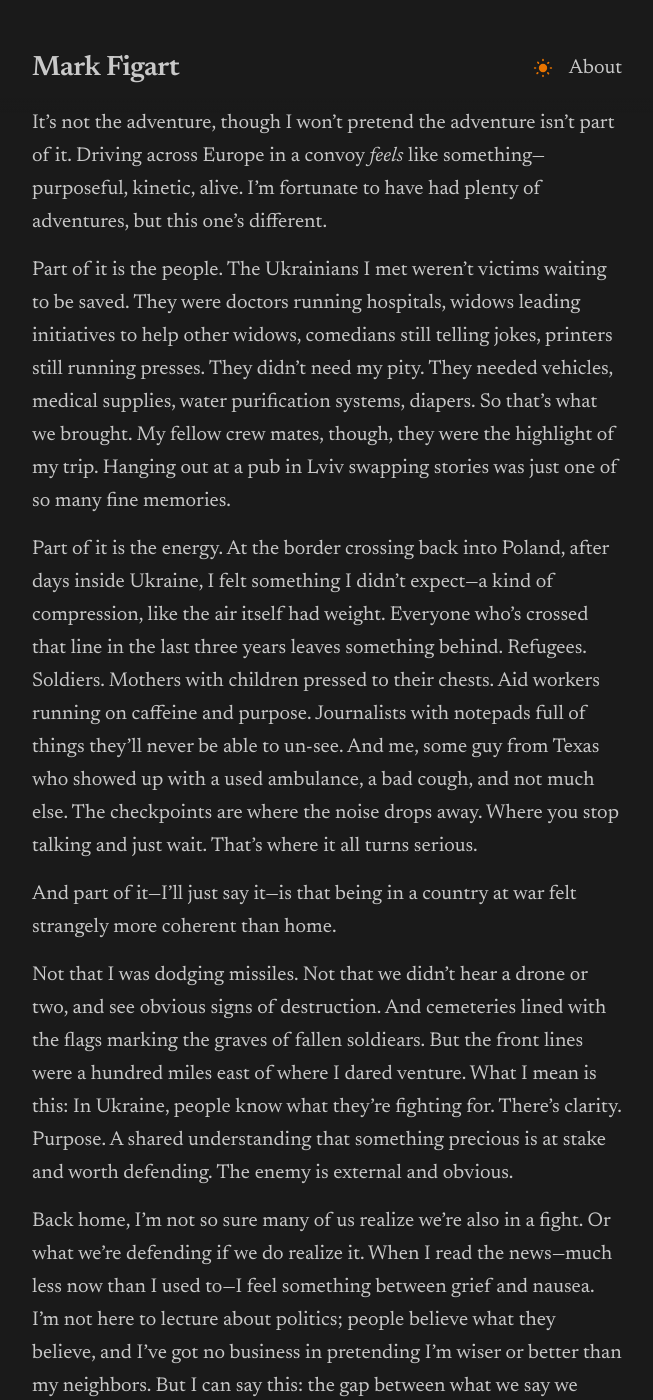
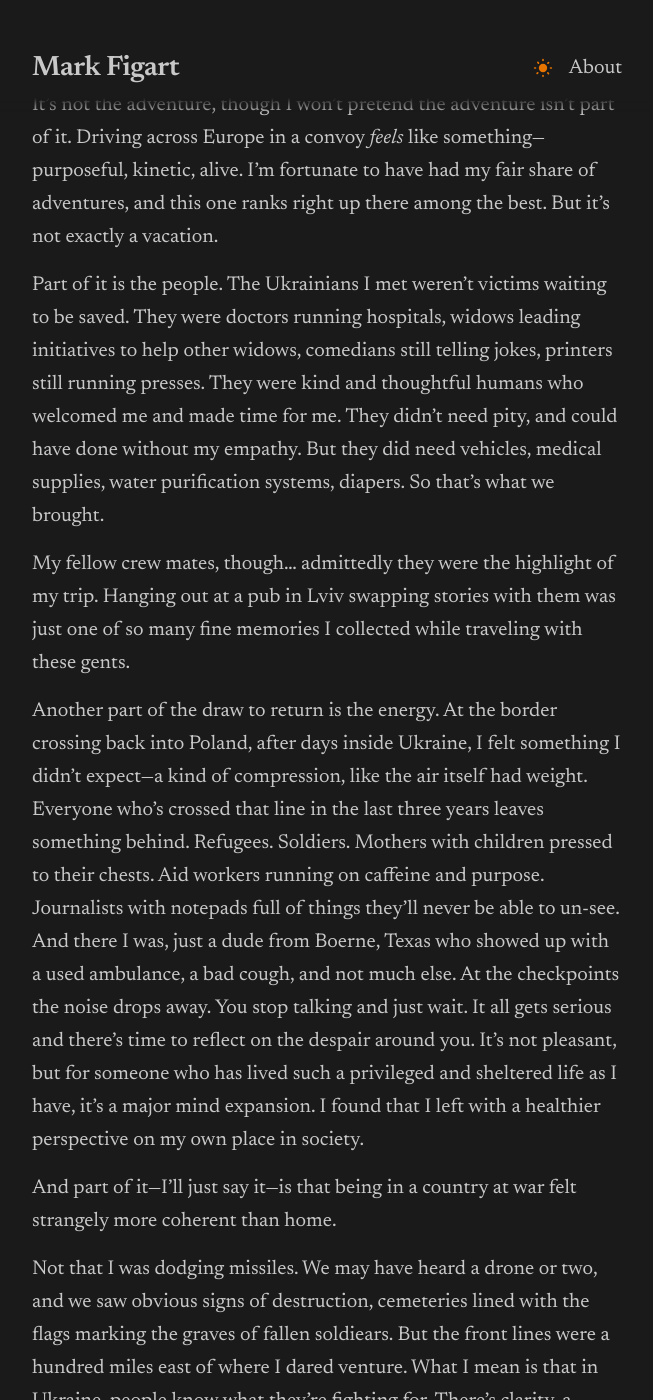
Before and after one commit to figart/60, a Jekyll site: the page built from _posts/2026-01-28-why-im-going-back-to-ukraine.md, in a window 1280 px wide and 1400 px high, scrolled down 2296 px. Shown: the whole window, without its empty margins (313-966 px from the left). Built offline with Jekyll 4.4.1, drawn with Linux system fonts in a browser that asks for light colours; some of the changed text lies outside the part shown.

Commit message:
update ukraine post

```diff
--- a/_posts/2026-01-28-why-im-going-back-to-ukraine.md
+++ b/_posts/2026-01-28-why-im-going-back-to-ukraine.md
@@ -4,37 +4,39 @@ title: "Why I'm going back to Ukraine"
 date: 2026-01-28
 ---
 
-The worst cappuccino I ever had was in Folkestone, England. I don't say this lightly—I've had gas station cappuccino in rural Texas, the kind that comes out of a machine with a cracked dispenser and a handwritten "Out of Order" sign taped over half the buttons. The Folkestone cappuccino was worse.
+The worst cappuccino I ever had was in Folkestone, England.
 
-Folkestone is a coastal town where, eighty years earlier, tens of thousands of soldiers walked down the very same street on their way to the Channel. They were headed to war. I was headed to a ferry, armed with a used ambulance and a cough I couldn't shake—not exactly the same stakes, but I'd like to think we shared a certain grim determination.
+Folkestone is a coastal town where, eighty years earlier, tens of thousands of soldiers walked down the very same street on which I stood on their way to the Channel. They were headed to war. I was headed to a ferry, armed with a used ambulance and a cough I couldn't shake—not exactly the same stakes, but I'd like to think we shared a certain grim determination.
 
-My 60th birthday arrived at midnight just after crossing the Channel, and my comrades helped celebrate the occasion by singing happy birthday to me at an Esso roadside fuel station just up the coast from Dunkirk. Sixty years old, standing under fluorescent lights, surrounded by a cool bunch of Brits. I'd imagined something different—a nice dinner, maybe, or at least a cake that wasn't from a petrol station—but honestly, it was perfect. After that the days blurred, driving twelve hours at a stretch trying to keep up with a British crew who have done this run literally dozens of times, the way some people commute to an office.
+My 60th birthday arrived at midnight just after crossing the Channel, and my comrades helped celebrate the occasion by singing happy birthday to me at an Esso roadside fuel station just up the coast from Dunkirk. Sixty years old, standing under fluorescent lights, surrounded by a cheerful bunch of Brits. I could have imagined something different—a nice dinner, maybe, or a cake from somewhere other than a gas station—but honestly, it was perfect.
+
+After that the days blurred, driving twelve hours at a stretch trying to keep up with the British crew who have done this run literally dozens of times, the way some people commute to an office.
 
 ![This is the Esso station where I celebrated my 60th birthday almost a year ago, though when I was there (this image is from Google Maps) it was after midnight, and, of course, dark.](/assets/images/ukraine/highway-north-of-dunkirk.webp)
 
-That was last March. I'd come across this opportunity thanks to a fellow Rotarian who invited me to go with him. It's largely a Rotarian effort, with volunteers from various Rotary Clubs throughout the UK, though as with most successful efforts of any size there are a couple of linchpins that organize it, that _move_ the people, that make it all work. In the end, though, collectively, it's ordinary people buying used vehicles, patching them up, filling them with supplies, and driving them straight into Ukraine. No bureaucracy. No shipping containers. Just keys in hand, delivered to people who need them. On my first trip, the vehicles were generally being used for rescue of the wounded and evacuation of displaced civilians. There are still a lot of rescues happening, but more and more of these vehicles are being used to sustain the war mission, to help defend Ukraine from the Russians.
+That was last March. I'd come across this opportunity thanks to a fellow Rotarian who invited me to go along for the ride and to share the drive time with him. It's largely a Rotarian effort, with volunteers from various Rotary Clubs throughout the UK, with a good deal of financial support coming from clubs in and around San Antonio. As with most successful efforts of any size there are a couple of linchpins who organize it, who _move_ the people, who make it all work. In the end, though, collectively, it's ordinary people buying used vehicles, patching them up, filling them with supplies, and driving them straight into Ukraine. No bureaucracy. No shipping containers. Just keys in hand, delivered to people who need them. On my first trip, the vehicles were generally being used for rescue of the wounded and evacuation of displaced civilians. There are still a lot of rescues happening, but more and more these vehicles are being used to sustain the war mission, to help defend Ukraine from the invading Russians.
 
-I almost didn't go last year. Not because I was afraid of what might happen in Ukraine—I've always had a bit of the adventurer in me—but because I'd come down with a nasty cough days before my flight and wasn't sure I'd recover in time. I paid the airline $700 at the last minute to delay my departure, spent the next 48 hours lying on my couch wondering if I should just stay home, then decided to go anyway. The cough came with me. Across the Channel. Through the checkpoints. Past the occasional soldiers stationed at bridges. All the way to Lviv. I'm sure I made an inspiring impression—the American volunteer, hacking into his elbow while trying to look stoic.
+I almost didn't go last year. Not because I was afraid of what might happen in Ukraine—I've always had a bit of the adventurer in me—but because I'd come down with a nasty cough days before my flight and wasn't sure I'd recover in time. I paid the airline $700 at the last minute to delay my departure, spent the next 48 hours lying on my couch wondering if I should just stay home, then decided to go anyway. The cough came with me. Across the Channel, through the checkpoints, past the occasional soldiers stationed at bridges, all the way to Lviv. I'm sure I made an inspiring impression—the American volunteer, hacking into his elbow while trying to look stoic.
 
-And now I'm going back.
+And now I'm going back to do it again.
 
 ---
 
-I've been trying to articulate why.
+I've been trying to articulate why I want to do it.
 
-It's not the adventure, though I won't pretend the adventure isn't part of it. Driving across Europe in a convoy _feels_ like something—purposeful, kinetic, alive. I'm fortunate to have had plenty of adventures, but this one's different.
+It's not the adventure, though I won't pretend the adventure isn't part of it. Driving across Europe in a convoy _feels_ like something—purposeful, kinetic, alive. I'm fortunate to have had my fair share of adventures, and this one ranks right up there among the best. But it's not exactly a vacation.
 
-Part of it is the people. The Ukrainians I met weren't victims waiting to be saved. They were doctors running hospitals, widows leading initiatives to help other widows, comedians still telling jokes, printers still running presses. They didn't need my pity. They needed vehicles, medical supplies, water purification systems, diapers. So that's what we brought. My fellow crew mates, though, they were the highlight of my trip. Hanging out at a pub in Lviv swapping stories was just one of so many fine memories.
+Part of it is the people. The Ukrainians I met weren't victims waiting to be saved. They were doctors running hospitals, widows leading initiatives to help other widows, comedians still telling jokes, printers still running presses. They were kind and thoughtful humans who welcomed me and made time for me. They didn't need pity, and could have done without my empathy. But they did need vehicles, medical supplies, water purification systems, diapers. So that's what we brought.
 
-Part of it is the energy. At the border crossing back into Poland, after days inside Ukraine, I felt something I didn't expect—a kind of compression, like the air itself had weight. Everyone who's crossed that line in the last three years leaves something behind. Refugees. Soldiers. Mothers with children pressed to their chests. Aid workers running on caffeine and purpose. Journalists with notepads full of things they'll never be able to un-see. And me, some guy from Texas who showed up with a used ambulance, a bad cough, and not much else. The checkpoints are where the noise drops away. Where you stop talking and just wait. That's where it all turns serious.
+My fellow crew mates, though... admittedly they were the highlight of my trip. Hanging out at a pub in Lviv swapping stories with them was just one of so many fine memories I collected while traveling with these gents.
+
+Another part of the draw to return is the energy. At the border crossing back into Poland, after days inside Ukraine, I felt something I didn't expect—a kind of compression, like the air itself had weight. Everyone who's crossed that line in the last three years leaves something behind. Refugees. Soldiers. Mothers with children pressed to their chests. Aid workers running on caffeine and purpose. Journalists with notepads full of things they'll never be able to un-see. And there I was, just a dude from Boerne, Texas who showed up with a used ambulance, a bad cough, and not much else. At the checkpoints the noise drops away. You stop talking and just wait. It all gets serious and there's time to reflect on the despair around you. It's not pleasant, but for someone who has lived such a privileged and sheltered life as I have, it's a major mind expansion. I found that I left with a healthier perspective on my own place in society.
 
 And part of it—I'll just say it—is that being in a country at war felt strangely more coherent than home.
 
-Not that I was dodging missiles. Not that we didn't hear a drone or two, and see obvious signs of destruction. And cemeteries lined with the flags marking the graves of fallen soldiears. But the front lines were a hundred miles east of where I dared venture. What I mean is this: In Ukraine, people know what they're fighting for. There's clarity. Purpose. A shared understanding that something precious is at stake and worth defending. The enemy is external and obvious.
+Not that I was dodging missiles. We may have heard a drone or two, and we saw obvious signs of destruction, cemeteries lined with the flags marking the graves of fallen soldiears. But the front lines were a hundred miles east of where I dared venture. What I mean is that in Ukraine, people know what they're fighting for. There's clarity, a purpose, a shared understanding that something precious is at stake and worth defending. The enemy is external and it's obvious.
 
-Back home, I'm not so sure many of us realize we're also in a fight. Or what we're defending if we do realize it. When I read the news—much less now than I used to—I feel something between grief and nausea. I'm not here to lecture about politics; people believe what they believe, and I've got no business in pretending I'm wiser or better than my neighbors. But I can say this: the gap between what we say we value and how we actually treat each other feels wider than it used to. And being in Ukraine, surrounded by people who've had everything upended and are still building, still helping, still laughing—it made me feel less alone in that unease.
-
-So I'm going back.
+Back home, I'm not sure many of us realize we're also in a fight, or what we're defending if we do realize it. When I read the news—which is much less now than I used to—I feel something between grief and nausea. I'm don't lecture on politics, as people believe what they believe, and I have no business pretending I'm wiser or better than my neighbor. But I let's just say the divide separating what we say we value and how we actually treat each other feels wider than it used to. For me being in Ukraine, surrounded by people who've had everything upended and are still building, still helping, still laughing—it made me feel less alone in my discomfort regarding my own homeland.
 
 ## Can you help me?
 
@@ -44,7 +46,7 @@ In five weeks, I'll fly to London, meet up with the convoy, and do it all again.
 
 Every dollar goes toward the vehicle and the delivery. 100%. I cover my own travel.
 
-> If you've ever wanted to do something direct—something where you can see exactly where your help goes—this is it. A car becomes a lifeline. An ambulance becomes a hospital on wheels. A Land Rover becomes the thing that gets supplies to a village that can't be reached any other way.
+If you've ever wanted to do something direct—something where you can see exactly where your help goes—this could be it. A car becomes a lifeline, an ambulance becomes a hospital on wheels. A Toyota Hilux becomes the transport for supplies to a village that can't be reached any other way.
 
 I don't know if I'll do this every year. I don't know if the war will still be grinding on next March. I hope not. But right now, the need is real, and I've got five weeks to raise the money.
 
```
